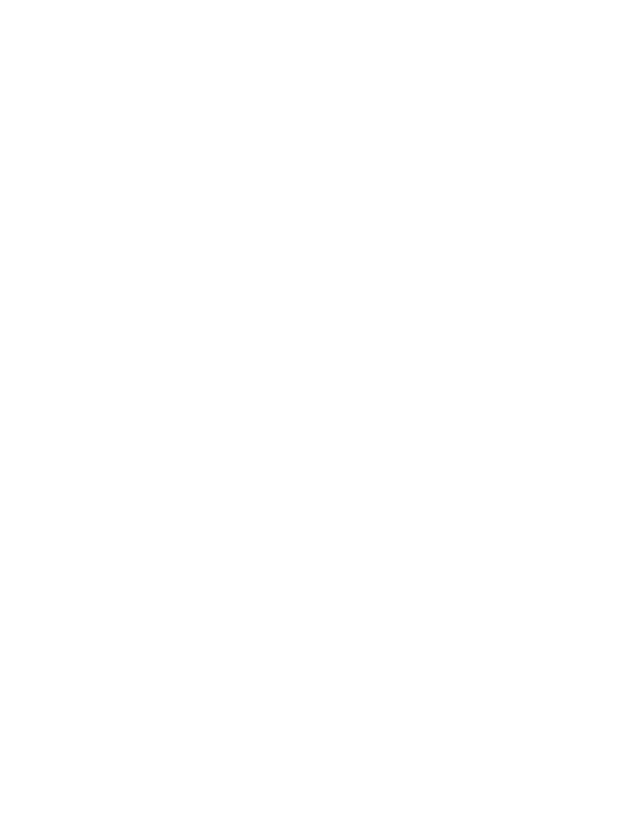
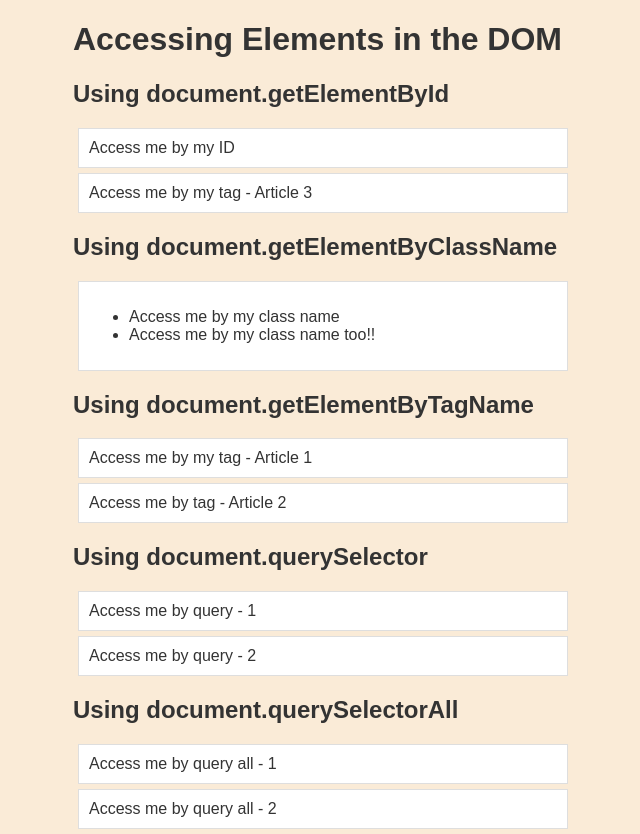
Before and after one commit to RobBerger/L03-DOM_Web-Foundations_Bethel-Tech, a plain HTML site: page index.html in a window 1280 px wide. Shown: the whole page, without its empty margins (317-957 px from the left). Before the commit the page ends 800 px from the top, so only its background shows below. Drawn offline with Linux system fonts and the light colour scheme.

Commit message:
Retrieving Existing DOM Elements (get methods)

```diff
--- a/index.html
+++ b/index.html
@@ -1,11 +1,40 @@
 <!DOCTYPE html>
 <html>
+
 <head>
     <meta charset="utf-8">
     <title>Lesson 03 DOM Basics</title>
     <link rel="stylesheet" href="style.css">
 </head>
+
 <body>
+    <h1>Accessing Elements in the DOM</h1>
+
+    <h2>Using document.getElementById</h2>
+    <div id="demo" class="byId">Access me by my ID</div>
+    <article class="byTag">Access me by my tag - Article 3 </article>
+
+    <h2>Using document.getElementByClassName</h2>
+    <div>
+        <ul id="newList">
+            <li id="item1" class="item">Access me by my class name</li>
+            <li id="item2" class="item">Access me by my class name too!!</li>
+        </ul>
+    </div>
+
+    <h2>Using document.getElementByTagName</h2>
+    <article class="byTag">Access me by my tag - Article 1 </article>
+    <article class="byTag">Access me by tag - Article 2</article>
+
+    <h2>Using document.querySelector</h2>
+    <div id="demo-query1" class="querySel">Access me by query - 1</div>
+    <div id="demo-query2" class="querySel">Access me by query - 2</div>
+
+
+    <h2>Using document.querySelectorAll</h2>
+    <div class="demo-query-all">Access me by query all - 1 </div>
+    <div class="demo-query-all">Access me by query all - 2</div>
     <script src="script.js"></script>
 </body>
+
 </html>
--- a/style.css
+++ b/style.css
@@ -0,0 +1,18 @@
+html {
+    font-family: sans-serif;
+    color: #333;
+}
+
+body {
+    max-width: 500px;
+    margin: 0 auto;
+    padding: 0 15px;
+    background-color: antiquewhite;
+}
+
+div, article {
+    padding: 10px;
+    margin: 5px;
+    border: 1px solid #dedede;
+    background-color: white;
+}
```
Lines whose indentation alone changed are shown as unchanged.
